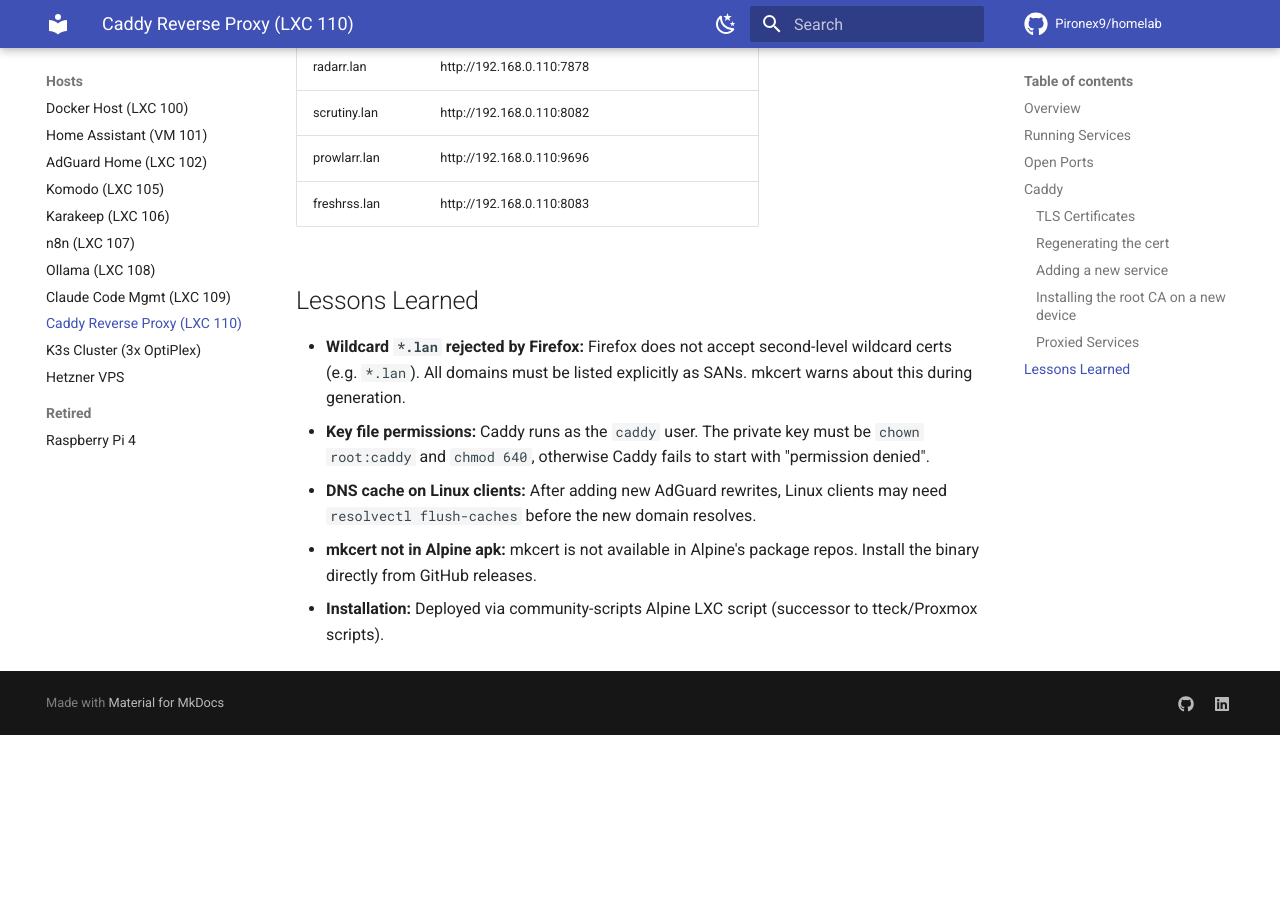
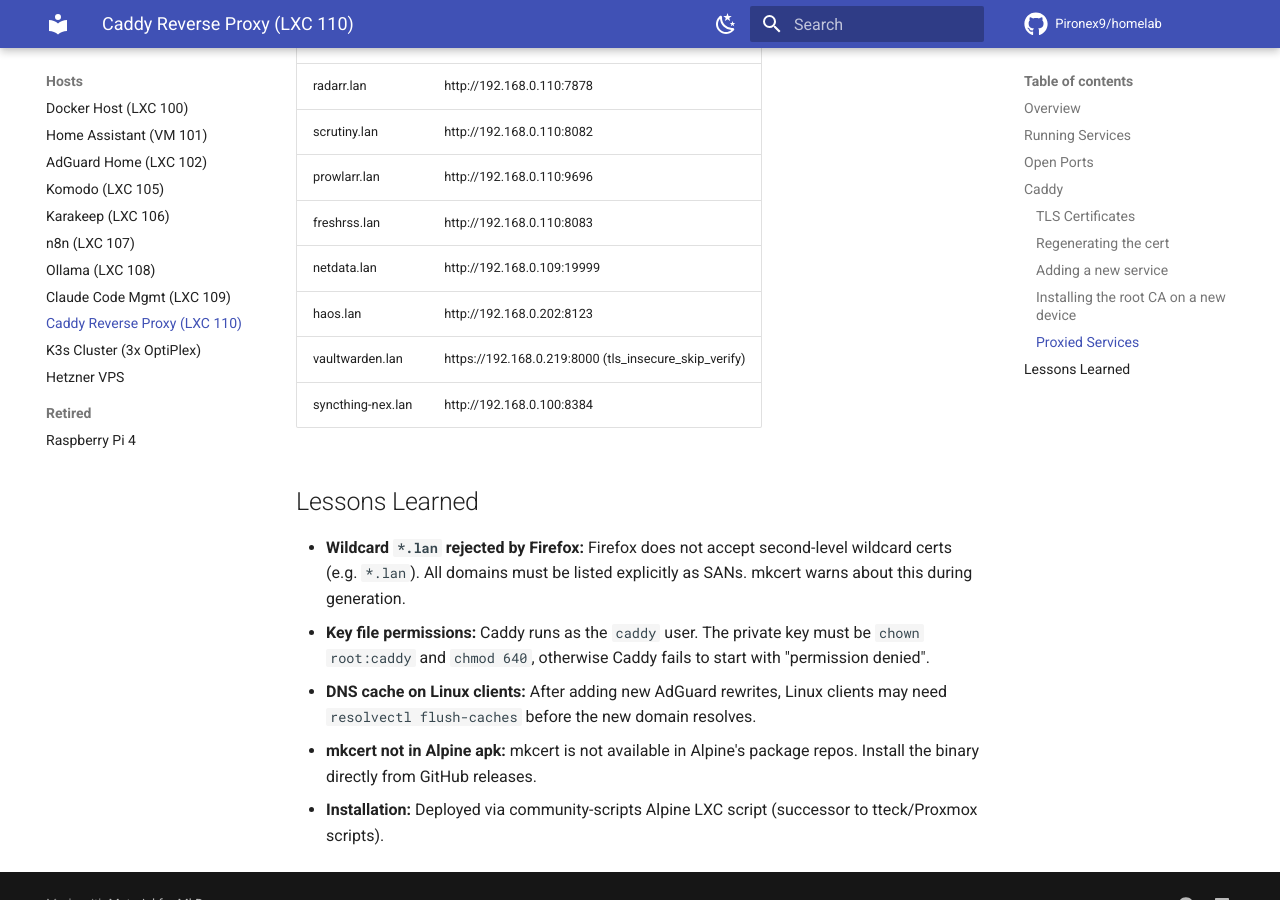
Before and after one commit to Pironex9/homelab, an MkDocs documentation site: the page built from docs/hosts/caddy.md, in a window 1280 px wide and 900 px high, scrolled down 3962 px. Built offline with MkDocs 1.6.1 and Material for MkDocs 9.7.7, drawn with Linux system fonts in a browser that asks for light colours; comment, search, counter and statistics services are not loaded; before the commit the page ends 4697 px from its top, so only the background shows below that; some of the changed text lies outside the part shown.

Commit message:
Add netdata/haos/vaultwarden/syncthing-nex .lan entries to caddy and adguard docs

```diff
--- a/docs/hosts/caddy.md
+++ b/docs/hosts/caddy.md
@@ -58,7 +58,8 @@
   jellyfin.lan homepage.lan immich.lan bentopdf.lan docuseal.lan \
   qbittorrent.lan sonarr.lan form.lan uptime-kuma.lan syncthing.lan \
   suggestarr.lan notifiarr.lan calibre.lan seerr.lan radarr.lan \
-  scrutiny.lan prowlarr.lan freshrss.lan'
+  scrutiny.lan prowlarr.lan freshrss.lan \
+  netdata.lan haos.lan vaultwarden.lan syncthing-nex.lan'
 pct exec 110 -- chown root:caddy /etc/caddy/certs/lan-key.pem
 pct exec 110 -- chmod 640 /etc/caddy/certs/lan-key.pem
 pct exec 110 -- rc-service caddy restart
@@ -130,6 +131,10 @@
 | scrutiny.lan | http://192.168.0.110:8082 |
 | prowlarr.lan | http://192.168.0.110:9696 |
 | freshrss.lan | http://192.168.0.110:8083 |
+| netdata.lan | http://192.168.0.109:19999 |
+| haos.lan | http://192.168.0.202:8123 |
+| vaultwarden.lan | https://192.168.0.219:8000 (tls_insecure_skip_verify) |
+| syncthing-nex.lan | http://192.168.0.100:8384 |
 
 ## Lessons Learned
 
```
Also changed, not shown: docs/hosts/adguard.md (+4 -0 lines).
